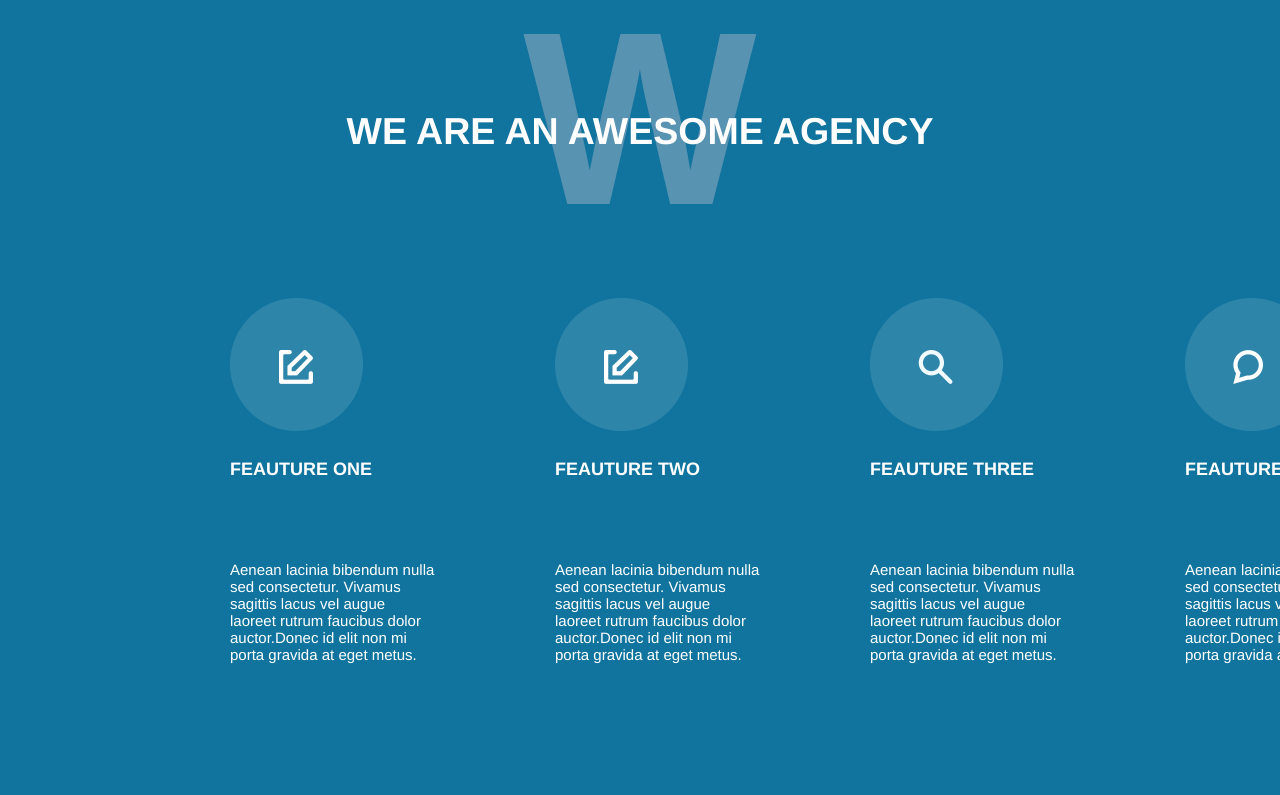
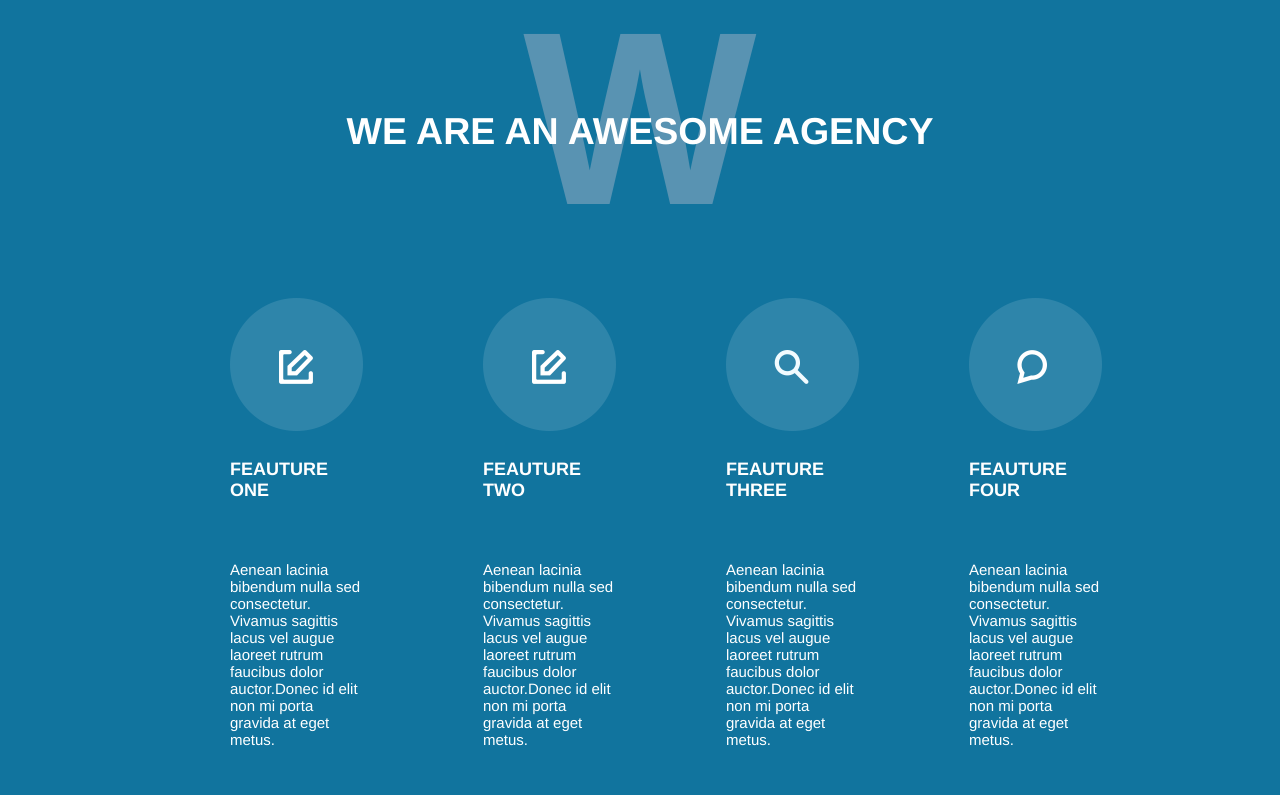
Before and after one commit to Nonsensens/Makets, a plain HTML site: page index.html in a window 1280 px wide. Shown: the part 911-1706 px from the top of the page. Drawn offline with Linux system fonts and the light colour scheme.

Commit message:
Update style.css

```diff
--- a/style.css
+++ b/style.css
@@ -149,7 +149,7 @@ body{
 	grid-template-columns: auto auto auto auto;
 	height: 500px;
 	grid-column-gap: 110px;
-	width: 1400px;
+	width: 750px;
 
 }
 
```
